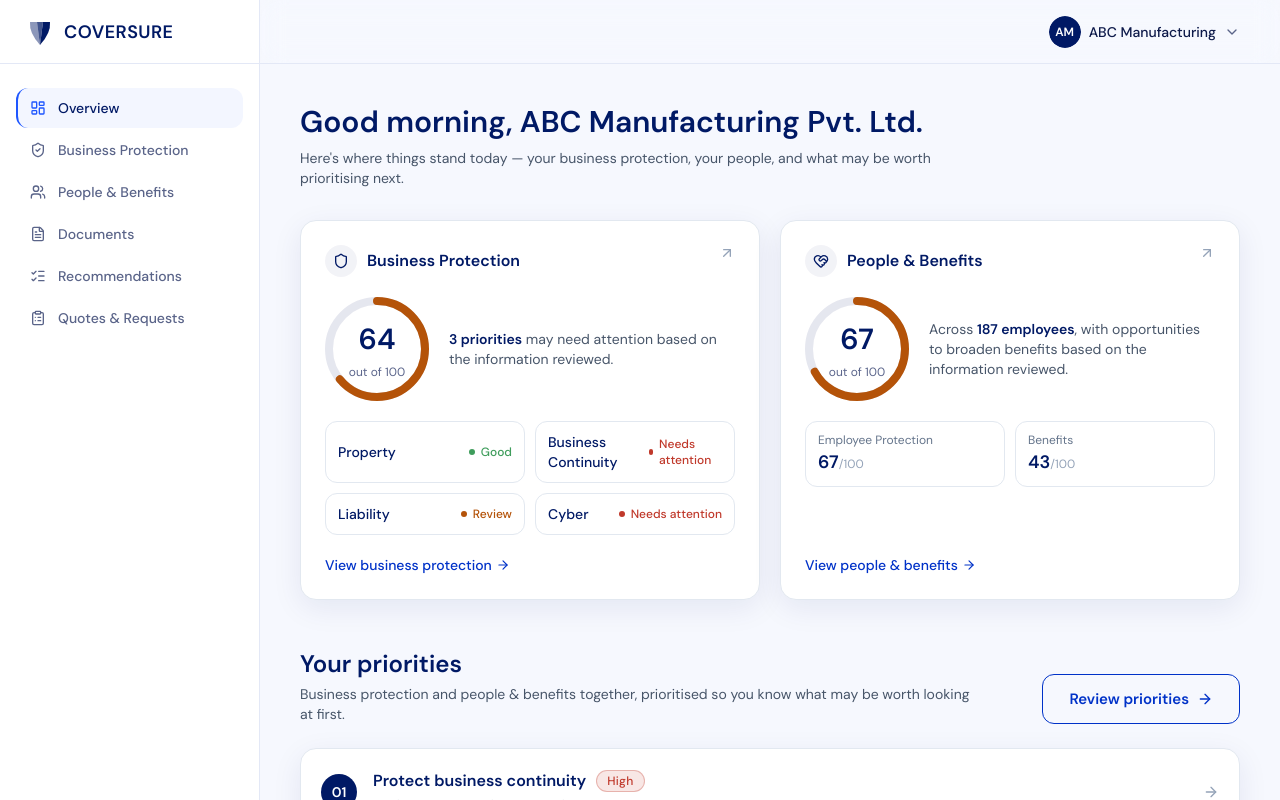
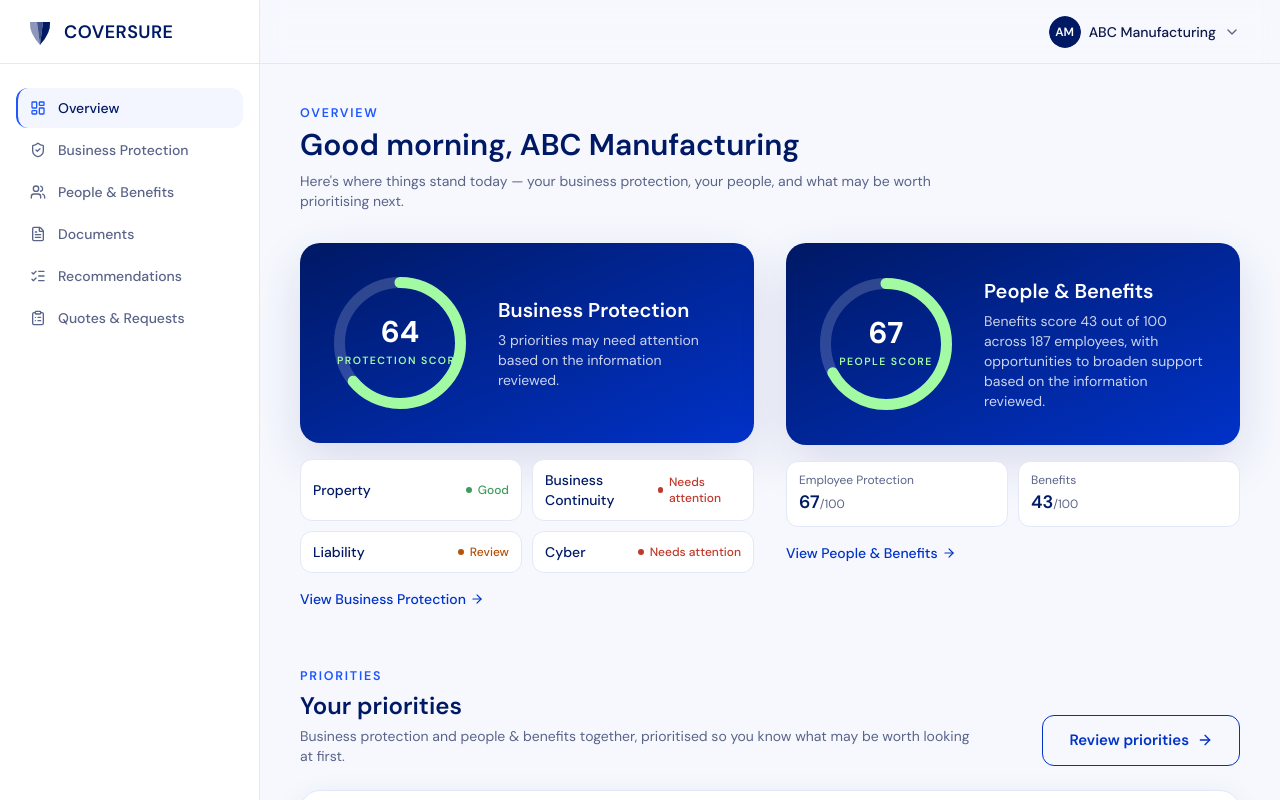
Before and after one commit to HBKRohan1981/coversure-business, a Next.js app: page /app/overview in a window 1280 px wide. Shown: the top 800 px of the page. Built offline with nearby package versions, Linux system fonts and the light colour scheme.

Commit message:
redesign(dashboard): two-pillar score bands + calm priorities

```diff
--- a/src/app/app/overview/page.tsx
+++ b/src/app/app/overview/page.tsx
@@ -2,15 +2,14 @@
 
 import Link from "next/link";
 import { motion } from "framer-motion";
-import { ArrowRight, ArrowUpRight, Shield, HeartHandshake } from "lucide-react";
-import { Card } from "@/components/ui/card";
+import { ArrowRight } from "lucide-react";
 import { Button } from "@/components/ui/button";
 import { PriorityBadge } from "@/components/common/PriorityBadge";
-import { ScoreDial } from "@/components/score/ScoreDial";
+import { ScoreBand } from "@/components/score/ScoreBand";
 import { demoCompany } from "@/lib/demo-data";
 import { scoreTone, TONE_COLOR, type ScoreTone } from "@/lib/score";
 
-/** Business-protection tiles shown on the pillar card, in a fixed display order. */
+/** Business-protection tiles shown under the pillar band, in a fixed display order. */
 const PROTECTION_TILE_KEYS = ["property", "business-continuity", "liability", "cyber"] as const;
 
 /** Short tile status label per tone band (careful, non-absolute language). */
@@ -21,8 +20,16 @@ const TILE_TONE_LABEL: Record<ScoreTone, string> = {
 };
 
 /**
+ * Common legal-entity suffixes trimmed for a cleaner headline. Display-only —
+ * the underlying name is still read straight from demoCompany.profile.name.
+ */
+function displayName(legalName: string): string {
+  return legalName.replace(/\s+(pvt\.?\s*ltd\.?|private limited|ltd\.?|limited)\.?\s*$/i, "").trim();
+}
+
+/**
  * Overview (Screen 12) — the home that ties the whole CoverSure Business
- * story together. Two pillars, side by side:
+ * story together. Two pillars, presented as authoritative score bands:
  *   Business Protection (what could put my business at risk?)
  *   People & Benefits (how can I better protect and look after my people?)
  * ...converging into one prioritised list -> CoverSure can help.
@@ -44,64 +51,42 @@ export default function OverviewPage() {
       animate={{ opacity: 1, y: 0 }}
       transition={{ duration: 0.35, ease: "easeOut" }}
     >
+      <div className="cs-container px-0">
         {/* Header */}
-      <h1 className="text-2xl font-semibold text-midnight sm:text-3xl">
-        Good morning, {profile.name}
+        <p className="kicker">Overview</p>
+        <h1 className="mt-1 text-2xl font-semibold text-midnight sm:text-3xl">
+          Good morning, {displayName(profile.name)}
         </h1>
-      <p className="mt-2 max-w-2xl text-sm text-slate-600">
+        <p className="mt-2 max-w-2xl text-sm text-muted-ink">
           Here&apos;s where things stand today — your business protection, your
           people, and what may be worth prioritising next.
         </p>
 
-      {/* ------------------------------------------------------------ */}
-      {/* Two pillars                                                  */}
-      {/* ------------------------------------------------------------ */}
-      <div className="mt-8 grid gap-5 md:grid-cols-2">
+        {/* ---------------------------------------------------------- */}
+        {/* Two pillars, as authoritative score bands                   */}
+        {/* ---------------------------------------------------------- */}
+        <div className="mt-8 grid gap-8 lg:grid-cols-2">
           {/* Pillar 1 — Business Protection */}
-        <Card className="group relative flex flex-col gap-5 border-slate-200 p-6 shadow-sm transition-shadow hover:shadow-md">
-          <Link
-            href="/app/protection"
-            className="absolute inset-0 z-10 rounded-xl"
-            aria-label="Go to Business Protection"
+          <div>
+            <ScoreBand
+              value={scores.overall}
+              label="Protection Score"
+              title="Business Protection"
+              caption={
+                attentionCount > 0
+                  ? `${attentionCount} ${
+                      attentionCount === 1 ? "priority" : "priorities"
+                    } may need attention based on the information reviewed.`
+                  : "Your business appears relatively well protected based on the information reviewed."
+              }
             />
-          <div className="flex items-start justify-between gap-3">
-            <div className="flex items-center gap-2.5">
-              <span className="flex size-8 shrink-0 items-center justify-center rounded-full bg-midnight/5 text-midnight">
-                <Shield aria-hidden className="size-4" />
-              </span>
-              <h2 className="font-semibold text-midnight">
-                Business Protection
-              </h2>
-            </div>
-            <ArrowUpRight
-              aria-hidden
-              className="size-4 text-slate-400 transition-colors group-hover:text-royal"
-            />
-          </div>
 
-          <div className="flex items-center gap-5">
-            <ScoreDial value={scores.overall} label="out of 100" size={104} />
-            <p className="text-sm text-slate-600">
-              {attentionCount > 0 ? (
-                <>
-                  <span className="font-semibold text-midnight">
-                    {attentionCount}{" "}
-                    {attentionCount === 1 ? "priority" : "priorities"}
-                  </span>{" "}
-                  may need attention based on the information reviewed.
-                </>
-              ) : (
-                "Your business appears relatively well protected based on the information reviewed."
-              )}
-            </p>
-          </div>
-
-          <div className="relative z-20 grid grid-cols-2 gap-2.5">
+            <div className="mt-4 grid grid-cols-2 gap-2.5">
               {protectionTiles.map((tile) => (
                 <Link
                   key={tile.key}
                   href="/app/protection#risks"
-                className="flex items-center justify-between gap-2 rounded-lg border border-slate-200 px-3 py-2.5 text-left transition-colors hover:border-royal/40 hover:bg-royal/5"
+                  className="flex items-center justify-between gap-2 rounded-lg border border-line bg-white px-3 py-2.5 text-left transition-colors hover:border-royal/40 hover:bg-royal/5"
                 >
                   <span className="text-sm font-medium text-midnight">
                     {tile.label}
@@ -121,84 +106,62 @@ export default function OverviewPage() {
               ))}
             </div>
 
-          <p className="relative z-20 mt-auto text-sm font-medium">
-            <span className="inline-flex items-center gap-1 text-royal">
-              View business protection
+            <Link
+              href="/app/protection"
+              className="mt-4 inline-flex items-center gap-1 text-sm font-medium text-royal transition-colors hover:text-electric"
+            >
+              View Business Protection
               <ArrowRight className="size-3.5" />
-            </span>
-          </p>
-        </Card>
+            </Link>
+          </div>
 
           {/* Pillar 2 — People & Benefits */}
-        <Card className="group relative flex flex-col gap-5 border-slate-200 p-6 shadow-sm transition-shadow hover:shadow-md">
-          <Link
-            href="/app/people"
-            className="absolute inset-0 z-10 rounded-xl"
-            aria-label="Go to People & Benefits"
+          <div>
+            <ScoreBand
+              value={benefits.peopleScore}
+              label="People Score"
+              title="People & Benefits"
+              caption={`Benefits score ${benefits.benefitsScore} out of 100 across ${benefits.employees} employees, with opportunities to broaden support based on the information reviewed.`}
             />
-          <div className="flex items-start justify-between gap-3">
-            <div className="flex items-center gap-2.5">
-              <span className="flex size-8 shrink-0 items-center justify-center rounded-full bg-midnight/5 text-midnight">
-                <HeartHandshake aria-hidden className="size-4" />
-              </span>
-              <h2 className="font-semibold text-midnight">
-                People &amp; Benefits
-              </h2>
-            </div>
-            <ArrowUpRight
-              aria-hidden
-              className="size-4 text-slate-400 transition-colors group-hover:text-royal"
-            />
-          </div>
 
-          <div className="flex items-center gap-5">
-            <ScoreDial value={benefits.peopleScore} label="out of 100" size={104} />
-            <p className="text-sm text-slate-600">
-              Across{" "}
-              <span className="font-semibold text-midnight">
-                {benefits.employees} employees
-              </span>
-              , with opportunities to broaden benefits based on the
-              information reviewed.
+            <div className="mt-4 grid grid-cols-2 gap-2.5">
+              <div className="rounded-lg border border-line bg-white px-3 py-2.5">
+                <p className="text-xs text-muted-ink">Employee Protection</p>
+                <p className="text-lg font-semibold text-midnight">
+                  {benefits.peopleScore}
+                  <span className="text-xs font-normal text-muted-ink">/100</span>
                 </p>
               </div>
-
-          <div className="relative z-20 grid grid-cols-2 gap-2.5">
-            <div className="rounded-lg border border-slate-200 px-3 py-2.5">
-              <p className="text-xs text-slate-500">Employee Protection</p>
-              <p className="text-lg font-semibold text-midnight">
-                {benefits.peopleScore}
-                <span className="text-xs font-normal text-slate-400">/100</span>
-              </p>
-            </div>
-            <div className="rounded-lg border border-slate-200 px-3 py-2.5">
-              <p className="text-xs text-slate-500">Benefits</p>
+              <div className="rounded-lg border border-line bg-white px-3 py-2.5">
+                <p className="text-xs text-muted-ink">Benefits</p>
                 <p className="text-lg font-semibold text-midnight">
                   {benefits.benefitsScore}
-                <span className="text-xs font-normal text-slate-400">/100</span>
+                  <span className="text-xs font-normal text-muted-ink">/100</span>
                 </p>
               </div>
             </div>
 
-          <p className="relative z-20 mt-auto text-sm font-medium">
-            <span className="inline-flex items-center gap-1 text-royal">
-              View people &amp; benefits
+            <Link
+              href="/app/people"
+              className="mt-4 inline-flex items-center gap-1 text-sm font-medium text-royal transition-colors hover:text-electric"
+            >
+              View People &amp; Benefits
               <ArrowRight className="size-3.5" />
-            </span>
-          </p>
-        </Card>
+            </Link>
+          </div>
         </div>
 
-      {/* ------------------------------------------------------------ */}
+        {/* ---------------------------------------------------------- */}
         {/* Your priorities — where both pillars converge                */}
-      {/* ------------------------------------------------------------ */}
-      <section className="mt-12">
+        {/* ---------------------------------------------------------- */}
+        <section className="mt-14">
           <div className="flex flex-wrap items-end justify-between gap-3">
             <div>
-            <h2 className="text-xl font-semibold text-midnight sm:text-2xl">
+              <p className="kicker">Priorities</p>
+              <h2 className="mt-1 text-xl font-semibold text-midnight sm:text-2xl">
                 Your priorities
               </h2>
-            <p className="mt-1 max-w-2xl text-sm text-slate-600">
+              <p className="mt-1 max-w-2xl text-sm text-muted-ink">
                 Business protection and people &amp; benefits together, prioritised
                 so you know what may be worth looking at first.
               </p>
@@ -215,14 +178,13 @@ export default function OverviewPage() {
             </Button>
           </div>
 
-        <div className="mt-6 flex flex-col gap-3">
+          <div className="mt-6 divide-y divide-line overflow-hidden rounded-2xl border border-line bg-white shadow-soft">
             {recommendations.map((reco) => (
               <Link
                 key={reco.id}
                 href={`/app/recommendations/${reco.id}`}
-              className="block"
+                className="flex items-center gap-4 px-5 py-4 transition-colors hover:bg-app-bg/60 sm:px-6"
               >
-              <Card className="flex items-center gap-4 border-slate-200 p-4 shadow-sm transition-shadow hover:shadow-md sm:p-5">
                 <span className="flex h-9 w-9 shrink-0 items-center justify-center rounded-full bg-midnight text-sm font-semibold text-white">
                   {reco.index}
                 </span>
@@ -233,19 +195,19 @@ export default function OverviewPage() {
                     </h3>
                     <PriorityBadge priority={reco.priority} className="shrink-0" />
                   </div>
-                  <p className="mt-0.5 truncate text-sm text-slate-600">
+                  <p className="mt-0.5 truncate text-sm text-muted-ink">
                     {reco.recommended}
                   </p>
                 </div>
                 <ArrowRight
                   aria-hidden
-                  className="size-4 shrink-0 text-slate-400"
+                  className="size-4 shrink-0 text-muted-ink"
                 />
-              </Card>
               </Link>
             ))}
           </div>
         </section>
+      </div>
     </motion.div>
   );
 }
```
Lines whose indentation alone changed are shown as unchanged.
